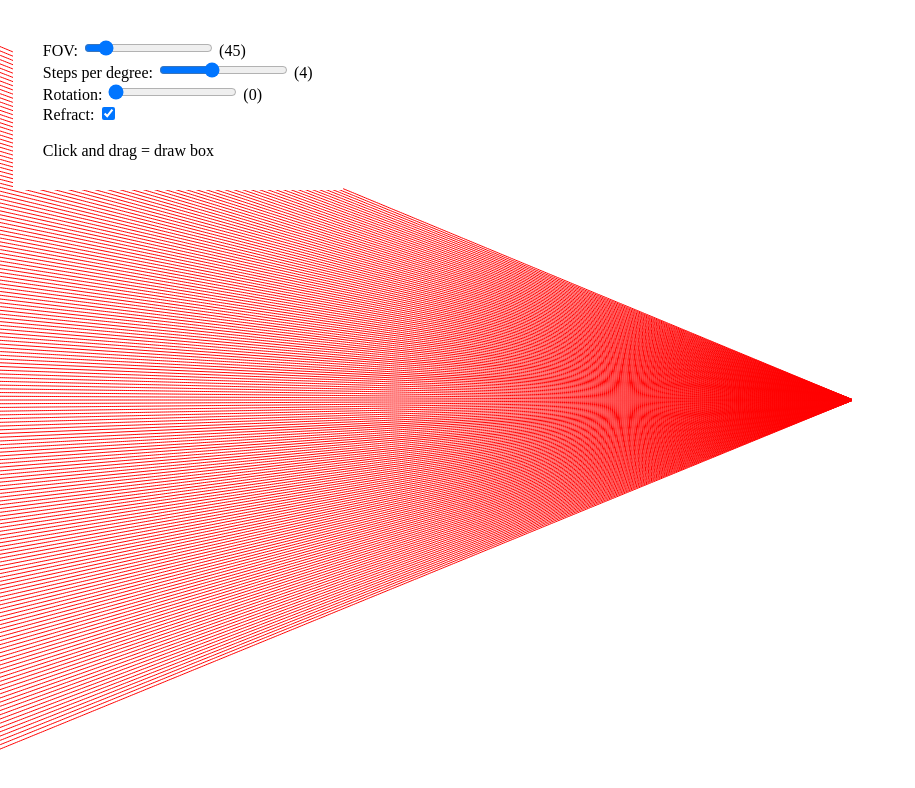
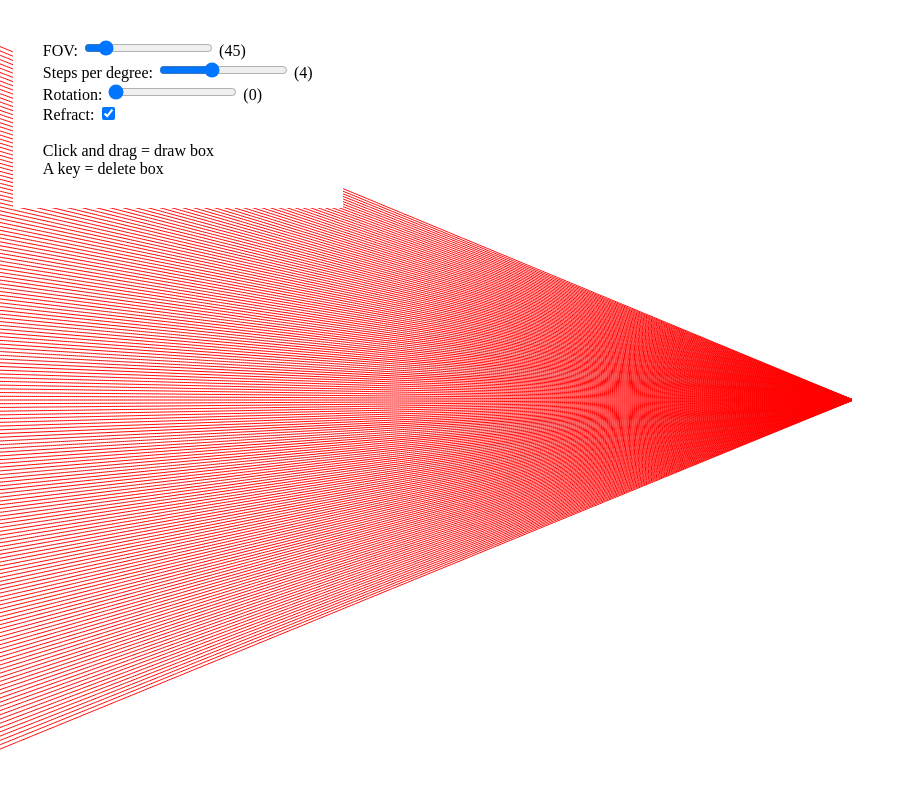
Before and after one commit to gjbertele/projects, a plain HTML site: page stuff/rtx.html in a window 1280 px wide. Shown: the whole page, without its empty margins (0-915 px from the left). Drawn offline with Linux system fonts and the light colour scheme.

Commit message:
Update rtx.html

```diff
--- a/stuff/rtx.html
+++ b/stuff/rtx.html
@@ -43,7 +43,8 @@
         Rotation: <input type="range" min="0" max="360" step="1" class="rot" value="0"><span class='rv'></span><br>
         Refract: <input class="refract" type="checkbox" checked><br>
         <br>
-        Click and drag = draw box
+        Click and drag = draw box<br>
+        A key = delete box
     </span>
     <script>
         var canvas = document.querySelector('canvas')
```
